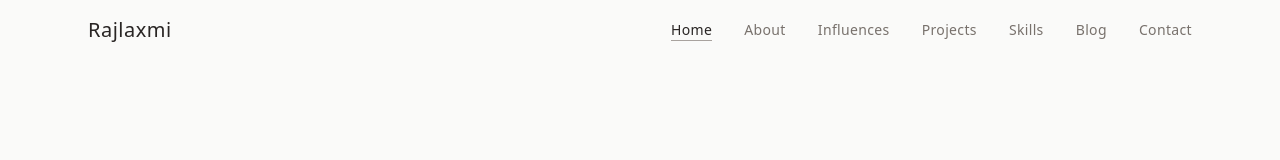
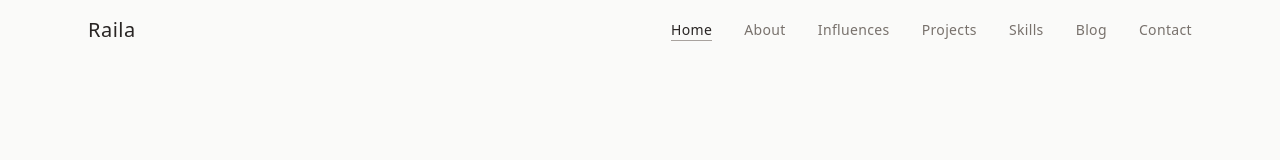
Before and after one commit to Rajlaxmi/rajlaxmi.github.io, a React (Vite) app: page / in a window 1280 px wide. Shown: the top 160 px of the page. Built offline with nearby package versions, Linux system fonts and the light colour scheme.

Commit message:
Update header

```diff
--- a/src/components/Header.tsx
+++ b/src/components/Header.tsx
@@ -46,7 +46,7 @@ const Header: React.FC<HeaderProps> = ({ activeSection }) => {
             onClick={() => scrollToSection('hero')}
             className="text-xl font-light tracking-wide text-stone-800 hover:text-stone-600 transition-colors"
           >
-            Rajlaxmi
+            Raila
           </button>
 
           {/* Desktop Navigation */}
```
